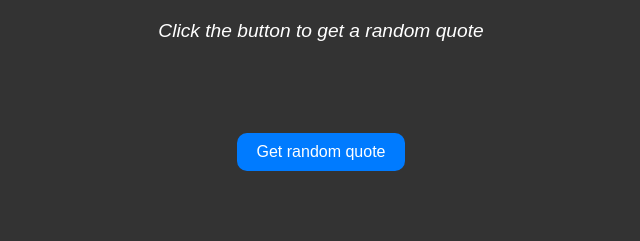
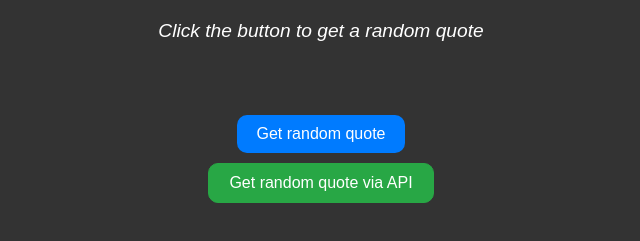
Before and after one commit to veremey/quotes, a plain HTML site: page index.html in a window 1280 px wide. Shown: the part 79-320 px from the top of the page, without its empty margins (319-959 px from the left). Drawn offline with Linux system fonts and the light colour scheme.

Commit message:
prepared HTML and CSS to get quoters from API

```diff
--- a/index.html
+++ b/index.html
@@ -16,6 +16,9 @@
 				<p id="quote-text" class="quote-text">Click the button to get a random quote</p>
 				<p id="quote-author" class="quote-author"></p>
 				<button id="random-quote-btn" class="btn btn-primary">Get random quote</button>
+				<button id="random-quote-api-btn" class="btn btn-secondary">
+					Get random quote via API
+				</button>
 				<!-- <i id="quote-favorite-btn" class="far fa-star star-icon"></i> -->
 			</div>
 			<!-- <div class="favorites-container" id="favorites-container"></div> -->
--- a/styles.css
+++ b/styles.css
@@ -13,6 +13,7 @@ body {
 .btn {
   padding: 10px 20px;
   font-size: 16px;
+  margin: 5px 10px ;
   color: white;
   border: none;
   cursor: pointer;
@@ -26,6 +27,18 @@ body {
 
 .btn-primary:hover {
   background-color: #0056b3;
+}
+
+.btn-secondary {
+  align-self: center;
+  background-color: #28a745;
+  color: #fff;
+  border: 1px solid #28a745;
+}
+
+.btn-secondary:hover {
+  background-color: #218838;
+  border-color: #1e7e34;
 }
 
 .btn-danger {
```
